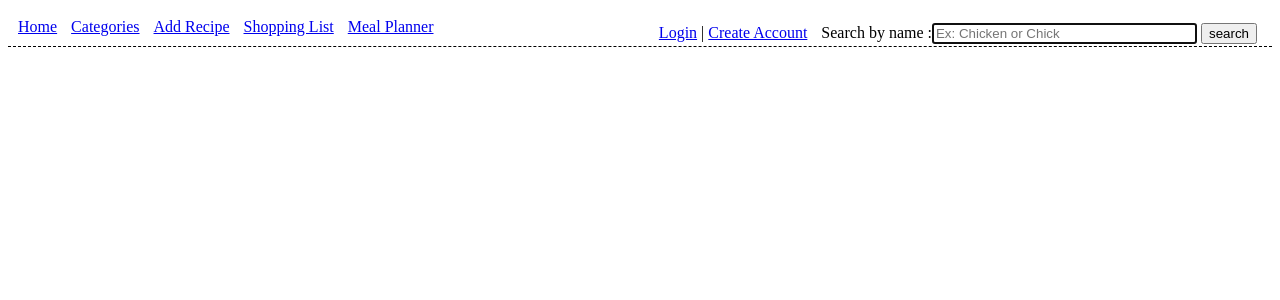
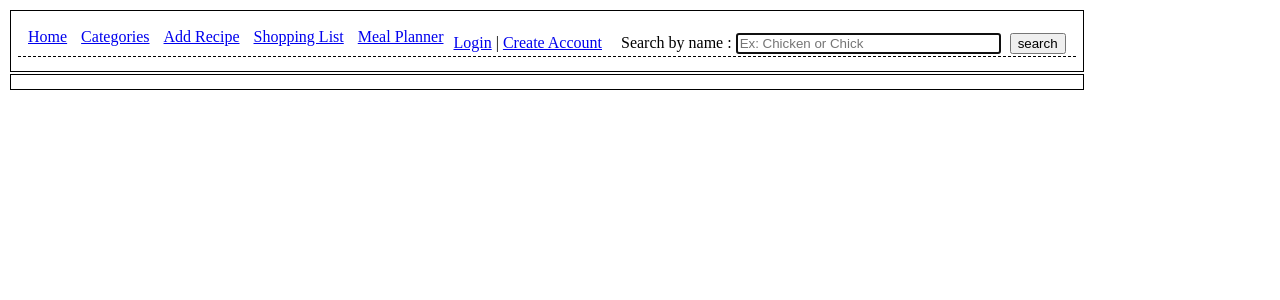
Before and after one commit to castertr0y357/RecipeBook, a Django app: page /Categories/ in a window 1280 px wide. Shown: the top 300 px of the page. Run offline with Django 3.2, Linux system fonts and the light colour scheme; data that the repository does not hold is empty; some libraries are stand-ins or nearby versions.

Commit message:
Improvement: - Making top bar static and content part scrolling (in progress)

```diff
--- a/RecipeBook/static/RecipeBook/css/table_1.4.css
+++ b/RecipeBook/static/RecipeBook/css/table_1.4.css
@@ -1,14 +1,16 @@
-table, th, td {
+.data {}
+
+.data table, th, td {
     padding: 7px;
     border: 1px solid black;
     border-collapse: collapse;
 }
 
-th {
+.data th {
     background-color: #0099cd;
     color: white;
 }
 
-tr:nth-child(even) {
+.data tr:nth-child(even) {
     background-color: #f6f6f6;
 }
--- a/templates/RecipeBook/base_page.html
+++ b/templates/RecipeBook/base_page.html
@@ -26,6 +26,9 @@
     {% endblock head %}
 </head>
 <body>
+    <table>
+        <tr style="width: 100%">
+            <td style="width: 100%">
                 <header id="nav_header" style="background: white; border-bottom: dashed 1px #000000">
                     <div class="menu" id="site_nav">
                         <ul class="nav" id="menu" style="display: inline">
@@ -35,8 +38,8 @@
                             <li><a href="{% url 'RecipeBook:add_recipe' %}">Add Recipe</a></li>
                             <li><a href="{% url 'RecipeBook:shopping_list' %}">Shopping List</a></li>
                             <li><a href="{% url 'RecipeBook:meal_planner' %}">Meal Planner</a></li>
-                <li style="float: right">
-                    <ul style="display: inline">
+                        </ul>
+                        <ul class="nav" id="menu_2" style="display: inline; float: right">
                             <li>
                                 {% if user.is_authenticated %}
                                     Welcome <a href="{% url 'RecipeBook:profile_detail' user.username %}">{{ user }}</a> | <a href="{% url 'RecipeBook:logout' %}">Logout</a>
@@ -47,18 +50,22 @@
                             <li>
                                 <form action="{% url 'RecipeBook:search_results' %}" method="post" name="search" title="Search">
                                     {% csrf_token %}
-                                {{ search_form }}
+                                    {{ search_form.as_ul }}
                                     <input type="submit" value="search">
                                 </form>
                             </li>
                         </ul>
-                </li>
-            </ul>
                     </div>
                 </header>
-
+            </td>
+        </tr>
+        <tr>
+            <td style="overflow: scroll; width: 100%">
                 {% block body %}
 
                 {% endblock body %}
+            </td>
+        </tr>
+    </table>
 </body>
 </html>
--- a/templates/RecipeBook/category_detail.html
+++ b/templates/RecipeBook/category_detail.html
@@ -15,7 +15,7 @@
         {% if category %}
             <h1>{{ category }}</h1>
             <div class="long_scrolling">
-                <table id="recipe_list">
+                <table class="data" id="recipe_list">
                     <thead>
                         <tr>
                             <th class="th" id="th_recipe" data-sort="name" data-asc="true">Recipe <span></span></th>
--- a/templates/RecipeBook/category_list.html
+++ b/templates/RecipeBook/category_list.html
@@ -15,7 +15,7 @@
         {% if categories %}
             <h1>Categories</h1>
             <div class="long_scrolling">
-                <table id="categories_list">
+                <table class="data" id="categories_list">
                     <thead>
                         <tr>
                             <th class="th" id="th_name" data-sort="name" data-asc="true">Name <span></span></th>
--- a/templates/RecipeBook/search_results.html
+++ b/templates/RecipeBook/search_results.html
@@ -16,7 +16,7 @@
         <h1>Search results for {{ name }}</h1>
         {% if recipes %}
             <div class="long_scrolling">
-                <table id="results">
+                <table class="data" id="results">
                     <thead>
                         <tr>
                             <th class="th" id="th_name" data-sort="name" data-asc="true">Recipe <span></span></th>
```
Lines whose indentation alone changed are shown as unchanged.
